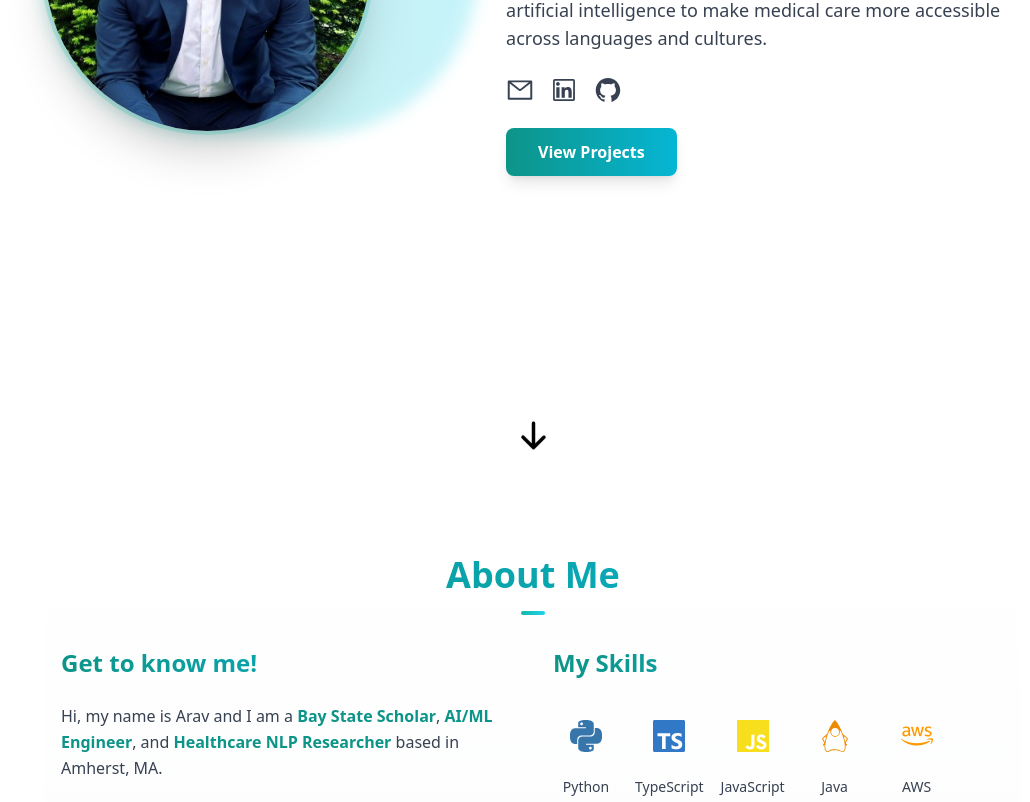
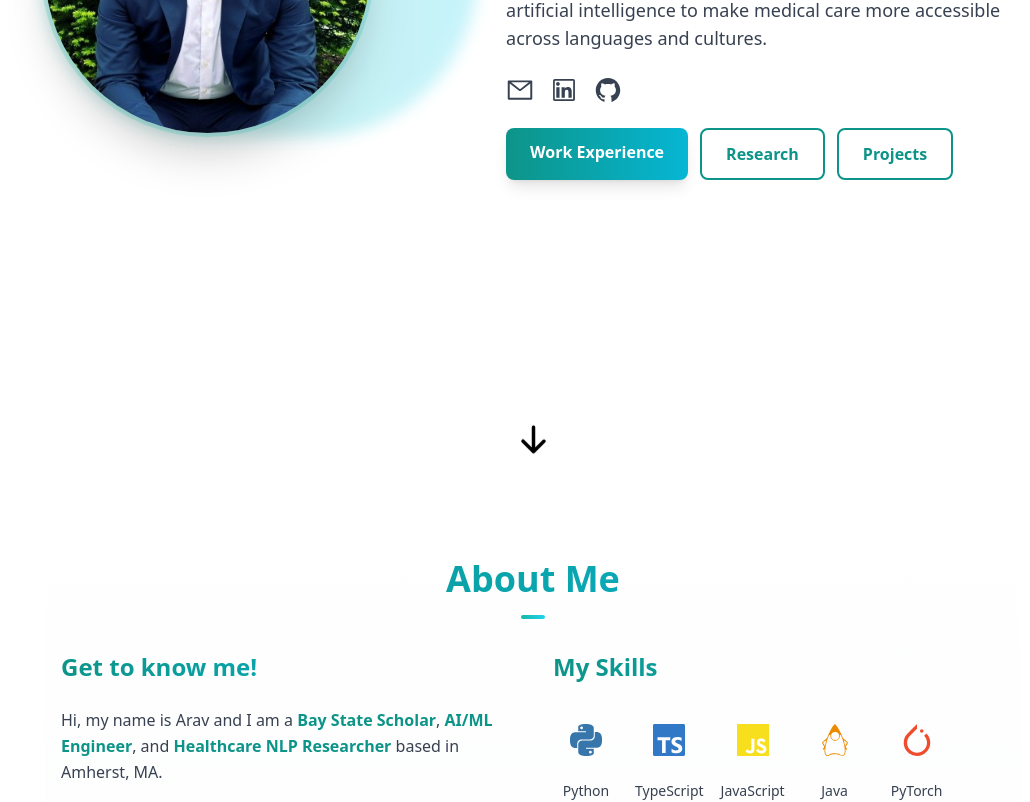
Before and after one commit to aravadikesh/personal-website, a Next.js app: page / in a window 1280 px wide. Shown: the part 480-1282 px from the top of the page, without its empty margins (107-1137 px from the left). Built offline with nearby package versions, Linux system fonts and the light colour scheme.

Commit message:
feat: Update skill and experience sections with new items and links

```diff
--- a/components/AboutSection.tsx
+++ b/components/AboutSection.tsx
@@ -19,6 +19,7 @@ import {
   SiPytorch,
   SiJira
 } from 'react-icons/si';
+import { HiLink } from 'react-icons/hi';
 
 interface SkillItem {
   name: string;
@@ -26,7 +27,9 @@ interface SkillItem {
   color: string;
 }
 
+// Skills organized by category: Languages, Frameworks & Libraries, Tools & Platforms
 const skills: SkillItem[] = [
+  // Languages
   {
     name: "Python",
     Icon: SiPython,
@@ -47,60 +50,22 @@ const skills: SkillItem[] = [
     Icon: SiOpenjdk,
     color: "#ED8B00"
   },
-  {
-    name: "AWS",
-    Icon: SiAmazonaws,
-    color: "#FF9900"
-  },
+
+  // Frameworks & Libraries
   {
     name: "PyTorch",
     Icon: SiPytorch,
     color: "#EE4C2C"
   },
   {
-    name: "Git",
-    Icon: SiGit,
-    color: "#F05032"
-  },
-  {
-    name: "Kubernetes",
-    Icon: SiKubernetes,
-    color: "#326CE5"
-  },
-  {
-    name: "MySQL",
-    Icon: SiMysql,
-    color: "#4479A1"
-  },
-  {
-    name: "PostgreSQL",
-    Icon: SiPostgresql,
-    color: "#316192"
-  },
-  {
-    name: "Apache Spark",
-    Icon: SiApachespark,
-    color: "#E25A1C"
-  },
-  {
-    name: "Docker",
-    Icon: SiDocker,
-    color: "#2496ED"
-  },
-  {
-    name: "Jira",
-    Icon: SiJira,
-    color: "#0052CC"
+    name: "React",
+    Icon: SiReact,
+    color: "#61DAFB"
   },
   {
     name: "Node.js",
     Icon: SiNodedotjs,
     color: "#339933"
-  },
-  {
-    name: "React",
-    Icon: SiReact,
-    color: "#61DAFB"
   },
   {
     name: "Spring Boot",
@@ -116,6 +81,53 @@ const skills: SkillItem[] = [
     name: "Express",
     Icon: SiExpress,
     color: "#000000"
+  },
+  {
+    name: "LangGraph",
+    Icon: HiLink,
+    color: "#10B981"
+  },
+
+  // Tools & Platforms
+  {
+    name: "AWS",
+    Icon: SiAmazonaws,
+    color: "#FF9900"
+  },
+  {
+    name: "Git",
+    Icon: SiGit,
+    color: "#F05032"
+  },
+  {
+    name: "Docker",
+    Icon: SiDocker,
+    color: "#2496ED"
+  },
+  {
+    name: "Kubernetes",
+    Icon: SiKubernetes,
+    color: "#326CE5"
+  },
+  {
+    name: "Apache Spark",
+    Icon: SiApachespark,
+    color: "#E25A1C"
+  },
+  {
+    name: "MySQL",
+    Icon: SiMysql,
+    color: "#4479A1"
+  },
+  {
+    name: "PostgreSQL",
+    Icon: SiPostgresql,
+    color: "#316192"
+  },
+  {
+    name: "Jira",
+    Icon: SiJira,
+    color: "#0052CC"
   }
 ];
 
@@ -201,12 +213,17 @@ const AboutSection: React.FC = () => {
             </h1>
             <div className="flex flex-wrap gap-4 justify-center md:justify-start">
               {skills.map((skill, idx) => (
-                <SkillIcon
+                <div
                   key={idx}
-                  name={skill.name}
-                  Icon={skill.Icon}
-                  color={skill.color}
-                />
+                  className="animate-fadeIn"
+                  style={{ animationDelay: `${idx * 0.05}s` }}
+                >
+                  <SkillIcon
+                    name={skill.name}
+                    Icon={skill.Icon}
+                    color={skill.color}
+                  />
+                </div>
               ))}
             </div>
           </div>
--- a/components/HeroSection.tsx
+++ b/components/HeroSection.tsx
@@ -65,17 +65,45 @@ const HeroSection = () => {
             </a>
           </div>
 
+          {/* Navigation Buttons */}
+          <div className="flex flex-wrap gap-3 justify-center md:justify-start animate-fadeIn animation-delay-4">
             <Link
-            to="projects"
-            className="inline-block text-white font-semibold px-8 py-3 bg-gradient-to-r from-teal-600 to-cyan-500 rounded-lg shadow-lg hover:shadow-teal-500/50 hover:scale-105 transition-all duration-300"
+              to="experience"
+              className="inline-block text-white font-semibold px-6 py-3 bg-gradient-to-r from-teal-600 to-cyan-500 rounded-lg shadow-lg hover:shadow-teal-500/50 hover:scale-105 transition-all duration-300"
               activeClass="active"
               spy={true}
               smooth={true}
               offset={-100}
               duration={500}
+              style={{ animationDelay: '0.5s' }}
             >
-            View Projects
+              Work Experience
             </Link>
+            <Link
+              to="experience"
+              className="inline-block text-teal-600 dark:text-teal-400 font-semibold px-6 py-3 border-2 border-teal-600 dark:border-teal-400 rounded-lg hover:bg-teal-600 hover:text-white dark:hover:bg-teal-400 dark:hover:text-gray-900 hover:scale-105 transition-all duration-300"
+              activeClass="active"
+              spy={true}
+              smooth={true}
+              offset={-100}
+              duration={500}
+              style={{ animationDelay: '0.6s' }}
+            >
+              Research
+            </Link>
+            <Link
+              to="projects"
+              className="inline-block text-teal-600 dark:text-teal-400 font-semibold px-6 py-3 border-2 border-teal-600 dark:border-teal-400 rounded-lg hover:bg-teal-600 hover:text-white dark:hover:bg-teal-400 dark:hover:text-gray-900 hover:scale-105 transition-all duration-300"
+              activeClass="active"
+              spy={true}
+              smooth={true}
+              offset={-100}
+              duration={500}
+              style={{ animationDelay: '0.7s' }}
+            >
+              Projects
+            </Link>
+          </div>
         </div>
       </div>
       <div className="flex flex-row items-center text-center justify-center">
--- a/components/TimelineSection.tsx
+++ b/components/TimelineSection.tsx
@@ -1,6 +1,6 @@
 import React from "react";
 import SlideUp from "./SlideUp";
-import { FaGithub } from "react-icons/fa";
+import { FaGithub, FaExternalLinkAlt } from "react-icons/fa";
 import { HiDocumentText } from "react-icons/hi";
 
 interface Experience {
@@ -11,6 +11,7 @@ interface Experience {
   bullets: string[];
   github?: string;
   paper?: string;
+  link?: string;
 }
 
 const researchExperiences: Experience[] = [
@@ -91,9 +92,13 @@ const ExperienceTimeline = ({ experiences }: { experiences: Experience[] }) => {
 
       {experiences.map((experience, idx) => {
         return (
-          <div key={idx} className="mb-16 w-full">
+          <div
+            key={idx}
+            className="mb-16 w-full"
+            style={{ animationDelay: `${idx * 0.15}s` }}
+          >
             <SlideUp offset="-300px 0px -300px 0px">
-              <div className="flex justify-between items-center w-full animate-slideUpCubiBezier animation-delay-1">
+              <div className="flex justify-between items-center w-full animate-slideUpCubiBezier">
                 {/* Time and Location */}
                 <div className="w-5/12 text-right pr-8">
                   <div>
@@ -126,6 +131,17 @@ const ExperienceTimeline = ({ experiences }: { experiences: Experience[] }) => {
                         </h4>
                       </div>
                       <div className="flex gap-2 ml-4">
+                        {experience.link && (
+                          <a
+                            href={experience.link}
+                            target="_blank"
+                            rel="noopener noreferrer"
+                            className="text-gray-600 hover:text-blue-600 dark:text-gray-300 dark:hover:text-blue-400 transition-all hover:scale-110"
+                            aria-label="External Link"
+                          >
+                            <FaExternalLinkAlt className="text-xl" />
+                          </a>
+                        )}
                         {experience.github && (
                           <a
                             href={experience.github}
@@ -170,20 +186,20 @@ const ExperienceTimeline = ({ experiences }: { experiences: Experience[] }) => {
 
 const TimelineSection = () => {
   return (
-    <section id="experience" className="bg-gradient-to-b from-gray-50 to-white dark:from-stone-800 dark:to-stone-900">
+    <section id="experience">
+      {/* Work Experience Section */}
+      <h1 className="my-10 text-center font-bold text-4xl bg-gradient-to-r from-teal-600 to-cyan-500 bg-clip-text text-transparent">
+        Work Experience
+        <hr className="w-6 h-1 mx-auto my-4 bg-gradient-to-r from-teal-500 to-cyan-400 border-0 rounded"></hr>
+      </h1>
+      <ExperienceTimeline experiences={workExperiences} />
+
       {/* Research Experience Section */}
-      <h1 className="my-10 text-center font-bold text-4xl bg-gradient-to-r from-teal-600 to-cyan-500 bg-clip-text text-transparent">
+      <h1 className="my-10 mt-24 text-center font-bold text-4xl bg-gradient-to-r from-teal-600 to-cyan-500 bg-clip-text text-transparent">
         Research Experience
         <hr className="w-6 h-1 mx-auto my-4 bg-gradient-to-r from-teal-500 to-cyan-400 border-0 rounded"></hr>
       </h1>
       <ExperienceTimeline experiences={researchExperiences} />
-
-      {/* Work Experience Section */}
-      <h1 className="my-10 mt-24 text-center font-bold text-4xl bg-gradient-to-r from-teal-600 to-cyan-500 bg-clip-text text-transparent">
-        Work Experience
-        <hr className="w-6 h-1 mx-auto my-4 bg-gradient-to-r from-teal-500 to-cyan-400 border-0 rounded"></hr>
-      </h1>
-      <ExperienceTimeline experiences={workExperiences} />
     </section>
   );
 };
```
Lines whose indentation alone changed are shown as unchanged.
